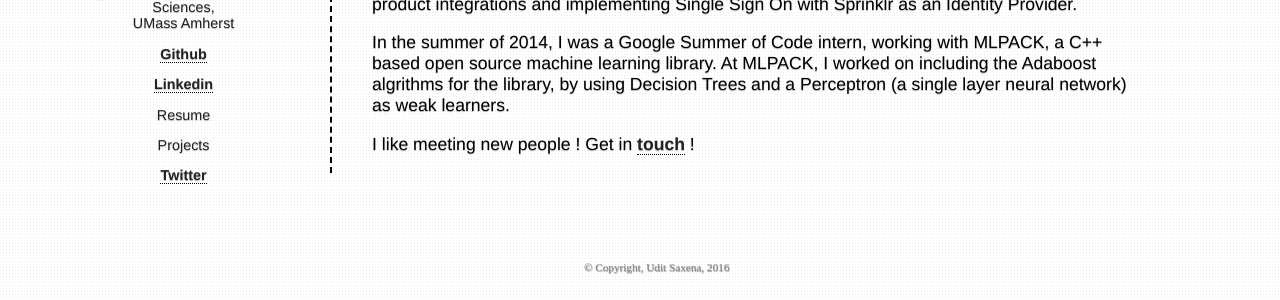
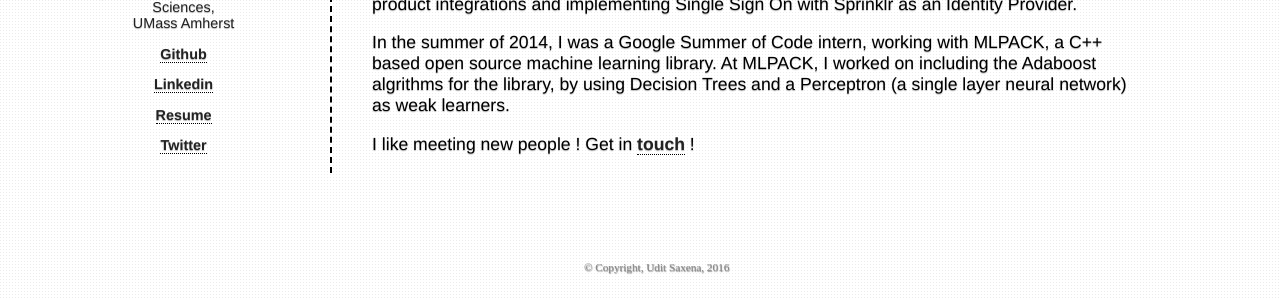
Before and after one commit to uditsaxena/uditsaxena-old.github.com, a Jekyll site: the page index.html, which Jekyll copies as it is, in a window 1280 px wide. Shown: the part 387-687 px from the top of the page. Built offline with Jekyll 4.4.1, drawn with Linux system fonts in a browser that asks for light colours.

Commit message:
Adding resume link and removing project link

```diff
--- a/index.html
+++ b/index.html
@@ -14,8 +14,7 @@
 		 <div id="logo-left-bottom">College of Information and Computer Sciences,<br> UMass Amherst<br>
 		 <p><a href="https://github.com/uditsaxena"><strong>Github</strong></a></p>
 		 <p><a href="https://www.linkedin.com/in/udit-saxena-29862918"><strong>Linkedin</strong></a></p>
-		 <p>Resume</p>
-		 <p>Projects</p>
+		 <p><a href="https://drive.google.com/open?id=0B4YylWpEuOWsUnBMeUQ5THhhTHc"><strong>Resume</strong></a></p>
 		 <p><a href="https://twitter.com/saxenaudit"><strong>Twitter</strong></a></p>
 		 </div>
 		 </div>
```
